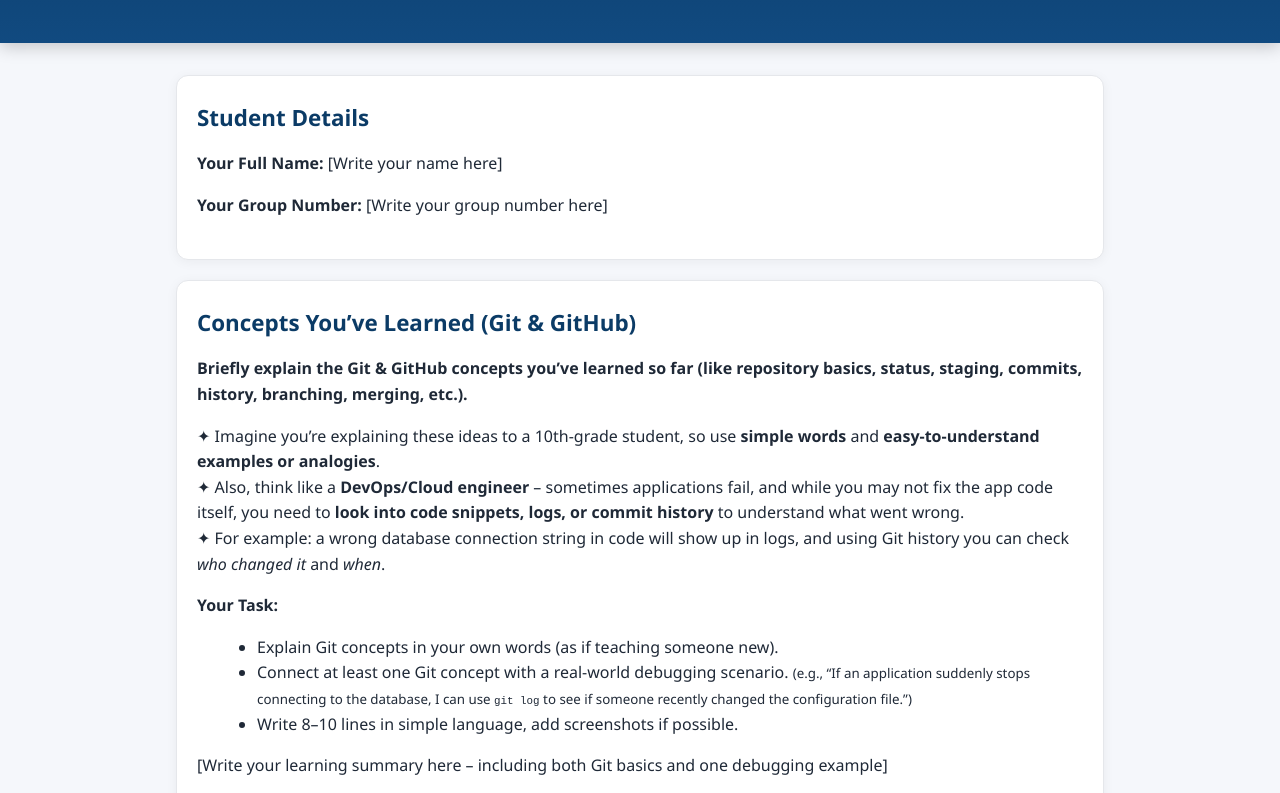
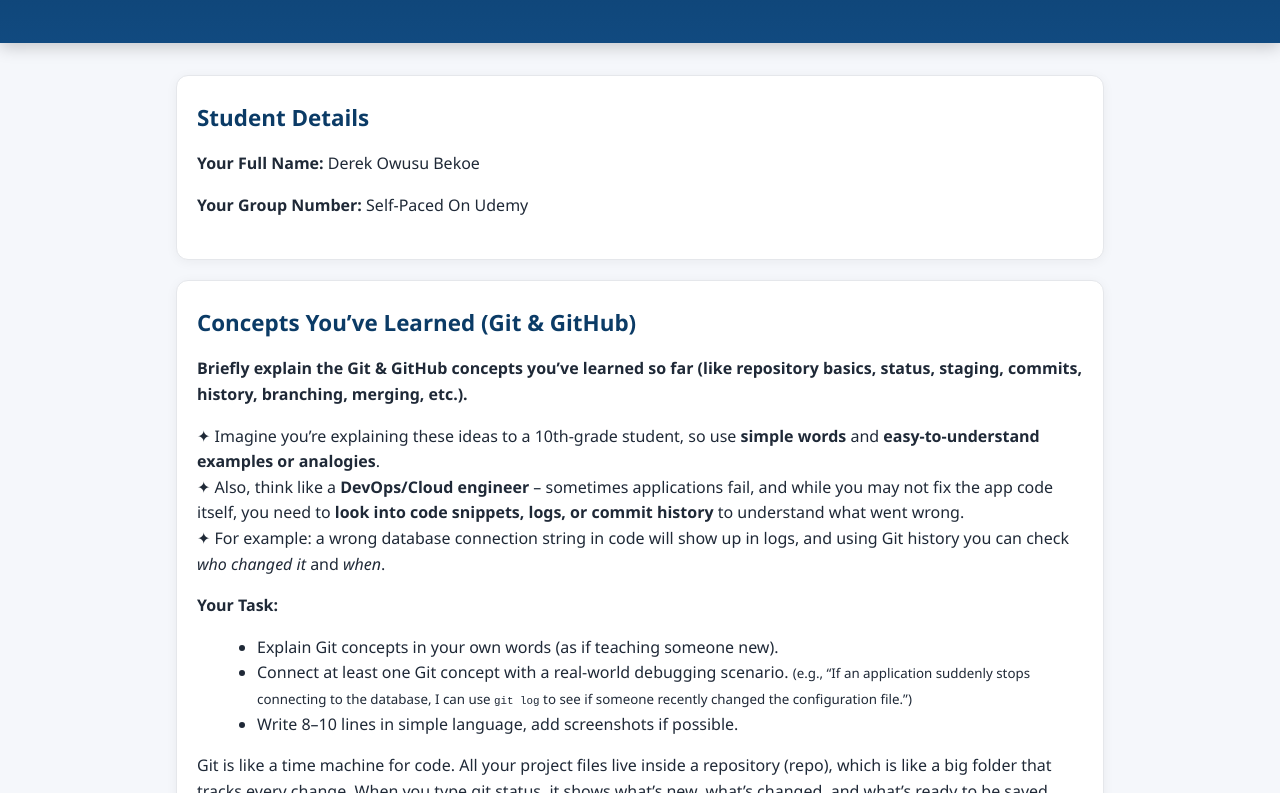
Before and after one commit to dowusubekoe-dev/devops-by-pravin-mishra, a plain HTML site: page index.html in a window 1280 px wide. Shown: the part 159-952 px from the top of the page. Drawn offline with Linux system fonts and the light colour scheme.

Commit message:
updated index.html with student info and answers

```diff
--- a/index.html
+++ b/index.html
@@ -29,8 +29,8 @@
         <!-- Student Details -->
         <section class="card student-info" aria-labelledby="student-details">
             <h2 id="student-details">Student Details</h2>
-            <p><b>Your Full Name:</b> <span class="placeholder">[Write your name here]</span></p>
-            <p><b>Your Group Number:</b> <span class="placeholder">[Write your group number here]</span></p>
+            <p><b>Your Full Name:</b> <span class="placeholder">Derek Owusu Bekoe</span></p>
+            <p><b>Your Group Number:</b> <span class="placeholder">Self-Paced On Udemy</span></p>
         </section>
 
         <!-- Concepts Learned -->
@@ -63,8 +63,26 @@
                 <li>Write 8–10 lines in simple language, add screenshots if possible.</li>
             </ul>
 
-            <p class="placeholder">[Write your learning summary here – including both Git basics and one debugging
-                example]</p>
+            <p class="placeholder">Git is like a time machine for code. All your project files live inside a repository
+                (repo), which is like a big folder that tracks every change. When you type git status, it shows what’s
+                new, what’s changed, and what’s ready to be saved. Before saving, you move files into a staging area
+                with git add. Then you lock in the changes with a commit, which is like taking a snapshot of your
+                project at that moment.<br>
+
+                <br>With git log, you can scroll back through history and see who changed what and when. If you want to
+                try out new ideas without breaking the main project, you create a branch. Later, when the idea works,
+                you bring it back into the main project with a merge.<br>
+
+                <br>In DevOps, this history is gold. Say an app suddenly can’t reach the database. I’d check the error
+                logs and then use git log on the config file to see if someone recently changed the database connection
+                string. That way I know when the mistake happened and who pushed it.<br>
+
+                <br>So Git isn’t just about saving work, it’s also about teamwork, safety nets, and fast debugging when
+                things break.<br>
+
+                <img src="/img/git_workflow.png" alt="Git Workflow Diagram" style="max-width: 100%; height: auto; margin-top: 10px;">
+            </p>
+
 
         </section>
     </main>
```
Also changed, not shown: img/git_workflow.png (added).
